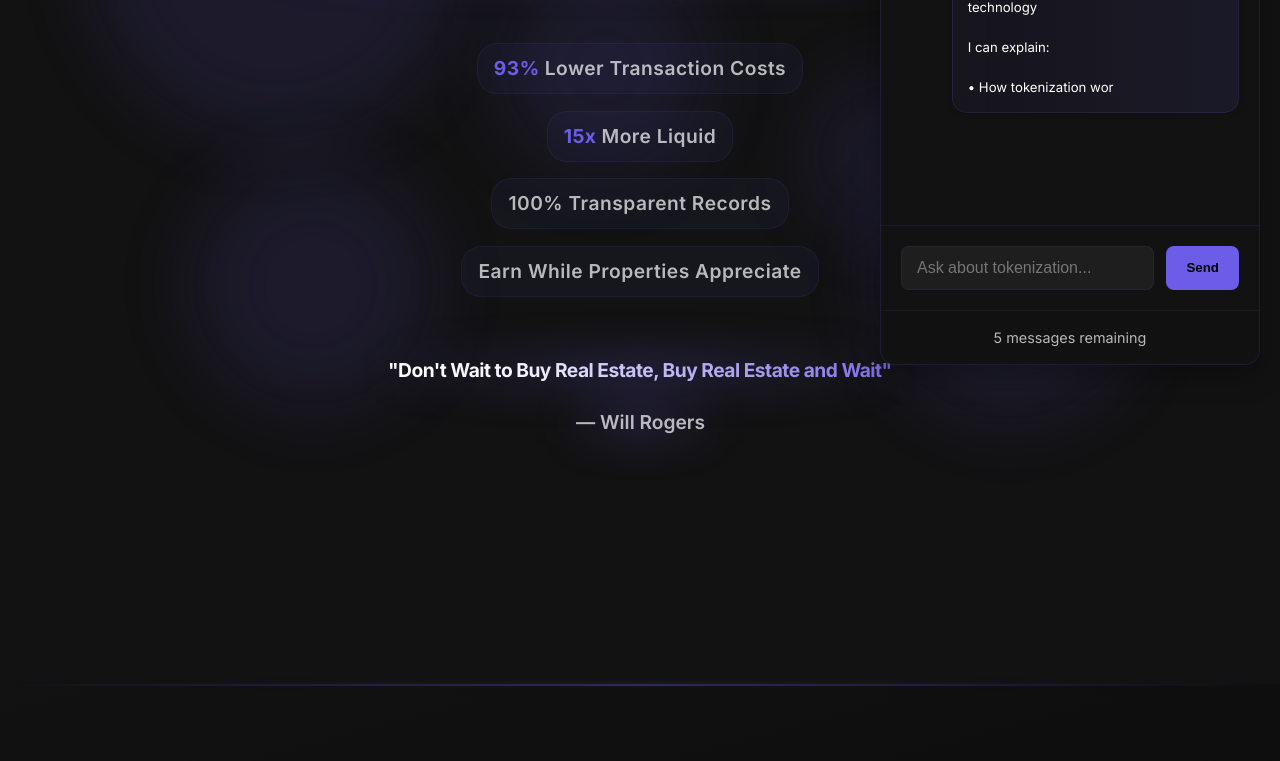
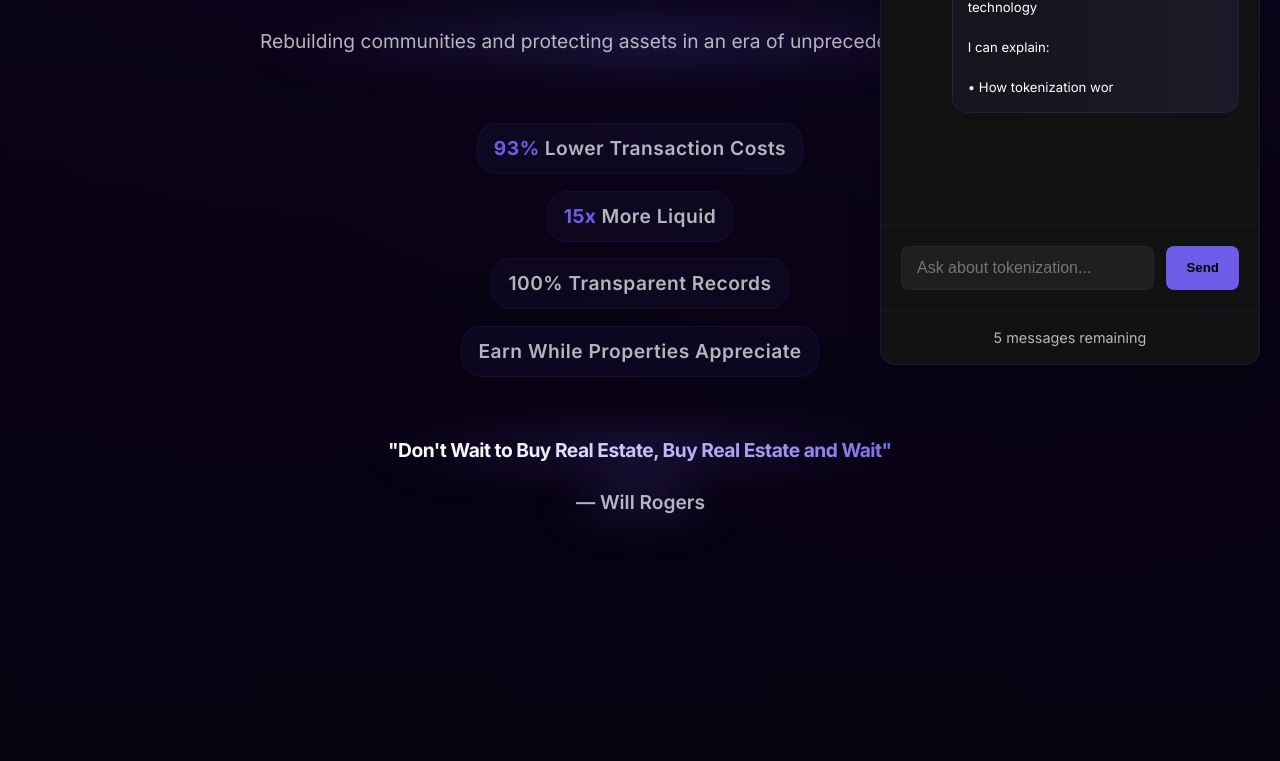
Before and after one commit to g-denn/therealvader, a website: page index.html in a window 1280 px wide. Shown: the part 415-1176 px from the top of the page. Drawn offline with Linux system fonts and the light colour scheme; some packages are replaced by stand-ins of ours; a script that the page names is missing.

Commit message:
Integrate spline hero background

```diff
--- a/css/components/hero.css
+++ b/css/components/hero.css
@@ -1,16 +1,16 @@
 /* Hero Section */
 .hero {
-    background: var(--dark-gray);
+    background: none;
     color: var(--text);
-    padding: 40px 0 60px;
+    padding: 120px 0 140px;
     text-align: center;
     margin-top: 0;
     height: auto;
-    min-height: auto;
+    min-height: 100vh;
     width: 100%;
     margin: 0 auto;
     display: flex;
-    align-items: flex-start;
+    align-items: center;
     justify-content: center;
     overflow: hidden;
     position: relative;
@@ -18,15 +18,45 @@
 
 .hero .container {
     width: 100%;
-    min-height: auto;
+    min-height: inherit;
     display: flex;
     flex-direction: column;
     gap: 30px;
     position: relative;
-    z-index: 5;
+    z-index: 2;
     padding: 0 20px;
     margin: 40px auto 0;
     max-width: 1200px;
+}
+
+.hero-spline {
+    position: absolute;
+    inset: 0;
+    width: 100%;
+    height: 100%;
+    display: block;
+    z-index: 0;
+    pointer-events: none;
+    background: radial-gradient(circle at 20% 20%, rgba(63, 36, 104, 0.45), transparent 55%),
+                radial-gradient(circle at 80% 25%, rgba(108, 92, 231, 0.35), transparent 60%),
+                linear-gradient(180deg, rgba(10, 4, 26, 0.95) 0%, rgba(8, 2, 18, 0.98) 80%);
+}
+
+.hero-spline-fallback {
+    width: 100%;
+    height: 100%;
+    background: radial-gradient(circle at 20% 20%, rgba(63, 36, 104, 0.45), transparent 55%),
+                radial-gradient(circle at 80% 25%, rgba(108, 92, 231, 0.35), transparent 60%),
+                linear-gradient(180deg, rgba(10, 4, 26, 0.95) 0%, rgba(8, 2, 18, 0.98) 80%);
+}
+
+.hero-overlay {
+    position: absolute;
+    inset: 0;
+    z-index: 1;
+    pointer-events: none;
+    background: linear-gradient(180deg, rgba(10, 4, 26, 0.85) 0%, rgba(8, 2, 18, 0.92) 50%, rgba(6, 2, 16, 0.95) 100%);
+    backdrop-filter: blur(4px);
 }
 
 .hero h1 {
@@ -174,16 +204,15 @@ body.animations-enabled .hero h1 {
     .hero {
         height: auto;
         min-height: 100vh;
-        padding: 80px 0 40px;
-        padding-bottom: 300px;
+        padding: 100px 0 200px;
     }
 
     .hero .container {
         height: auto;
         min-height: 100vh;
-        margin-top: 40px;
-        gap: 15px;
-        padding-bottom: 160px;
+        margin-top: 20px;
+        gap: 20px;
+        padding-bottom: 0;
     }
 
     .hero h1 {
@@ -210,99 +239,9 @@ body.animations-enabled .hero h1 {
 
 }
 
-/* Add multiple floating blobs */
+/* Disable legacy blob pseudo-element */
 .hero::after {
     display: none;
-}
-
-/* Add floating orbs */
-.floating-orb {
-    position: absolute;
-    border-radius: 50%;
-    filter: blur(40px);
-    opacity: 0.12;
-    pointer-events: none;
-    z-index: 0;
-}
-
-.orb-1 {
-    width: 400px;
-    height: 400px;
-    background: var(--secondary);
-    top: 10%;
-    left: 5%;
-    animation: float1 15s ease-in-out infinite;
-}
-
-.orb-2 {
-    width: 300px;
-    height: 300px;
-    background: var(--secondary);
-    top: 50%;
-    right: 10%;
-    animation: float2 12s ease-in-out infinite;
-}
-
-.orb-3 {
-    width: 250px;
-    height: 250px;
-    background: var(--secondary);
-    bottom: 20%;
-    left: 15%;
-    animation: float3 14s ease-in-out infinite;
-}
-
-.orb-4 {
-    width: 200px;
-    height: 200px;
-    background: var(--secondary);
-    top: 30%;
-    left: 40%;
-    animation: float4 10s ease-in-out infinite;
-}
-
-.orb-5 {
-    width: 150px;
-    height: 150px;
-    background: var(--secondary);
-    bottom: 40%;
-    right: 25%;
-    animation: float5 8s ease-in-out infinite;
-}
-
-/* Random floating animations */
-@keyframes float1 {
-    0%, 100% { transform: translate(0, 0) scale(1); }
-    25% { transform: translate(8%, 5%) scale(1.1); }
-    50% { transform: translate(3%, -8%) scale(0.95); }
-    75% { transform: translate(-5%, 3%) scale(1.05); }
-}
-
-@keyframes float2 {
-    0%, 100% { transform: translate(0, 0) scale(1); }
-    33% { transform: translate(-6%, 8%) scale(1.15); }
-    66% { transform: translate(4%, -6%) scale(0.9); }
-}
-
-@keyframes float3 {
-    0%, 100% { transform: translate(0, 0) scale(1); }
-    30% { transform: translate(7%, -7%) scale(1.1); }
-    60% { transform: translate(-5%, -3%) scale(0.95); }
-    80% { transform: translate(3%, 8%) scale(1.05); }
-}
-
-@keyframes float4 {
-    0%, 100% { transform: translate(0, 0) scale(1); }
-    20% { transform: translate(-8%, -5%) scale(1.1); }
-    40% { transform: translate(6%, 8%) scale(0.9); }
-    70% { transform: translate(-4%, 3%) scale(1.05); }
-}
-
-@keyframes float5 {
-    0%, 100% { transform: translate(0, 0) scale(1); }
-    25% { transform: translate(5%, 8%) scale(1.15); }
-    50% { transform: translate(-7%, -4%) scale(0.9); }
-    75% { transform: translate(4%, -6%) scale(1.1); }
 }
 
 .hero-quote {
@@ -344,12 +283,6 @@ body.animations-enabled .hero h1 {
     color: var(--secondary);
 }
 
-/* Ensure hero section has enough height */
-.hero {
-    min-height: 100vh;
-    padding-bottom: 100px;
-}
-
 /* Force two lines by styling each line separately */
 .hero h1 span {
     display: block;
--- a/index.html
+++ b/index.html
@@ -29,6 +29,7 @@
     <link href="https://fonts.googleapis.com/css2?family=Fira+Code:wght@400;500;600&display=swap" rel="stylesheet">
     <!-- Make sure this is in the head section -->
     <link rel="stylesheet" href="css/components/chat.css">
+    <script type="module" src="https://unpkg.com/@splinetool/viewer@1.10.77/build/spline-viewer.js" async></script>
 </head>
 <body>
     <nav class="nav">
@@ -66,12 +67,10 @@
     </nav>
 
     <header class="hero">
-        <div class="floating-orb orb-1"></div>
-        <div class="floating-orb orb-2"></div>
-        <div class="floating-orb orb-3"></div>
-        <div class="floating-orb orb-4"></div>
-        <div class="floating-orb orb-5"></div>
-        <div class="floating-orb orb-6"></div>
+        <spline-viewer class="hero-spline" url="https://prod.spline.design/gxgXLmiwIASvMdmE/scene.splinecode">
+            <div class="hero-spline-fallback" aria-hidden="true"></div>
+        </spline-viewer>
+        <div class="hero-overlay" aria-hidden="true"></div>
         <div class="container">
             <h1>
                 <span>Revolutionizing Real Estate</span>
```
